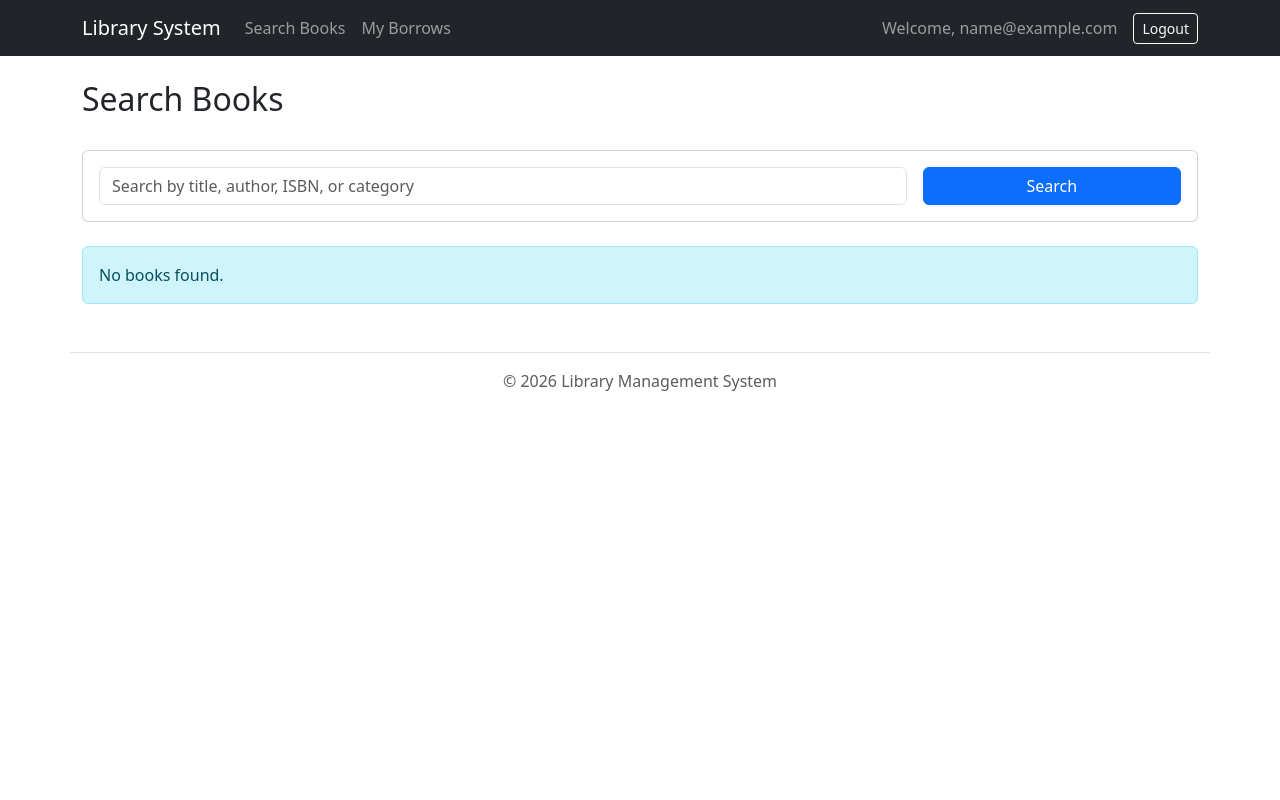
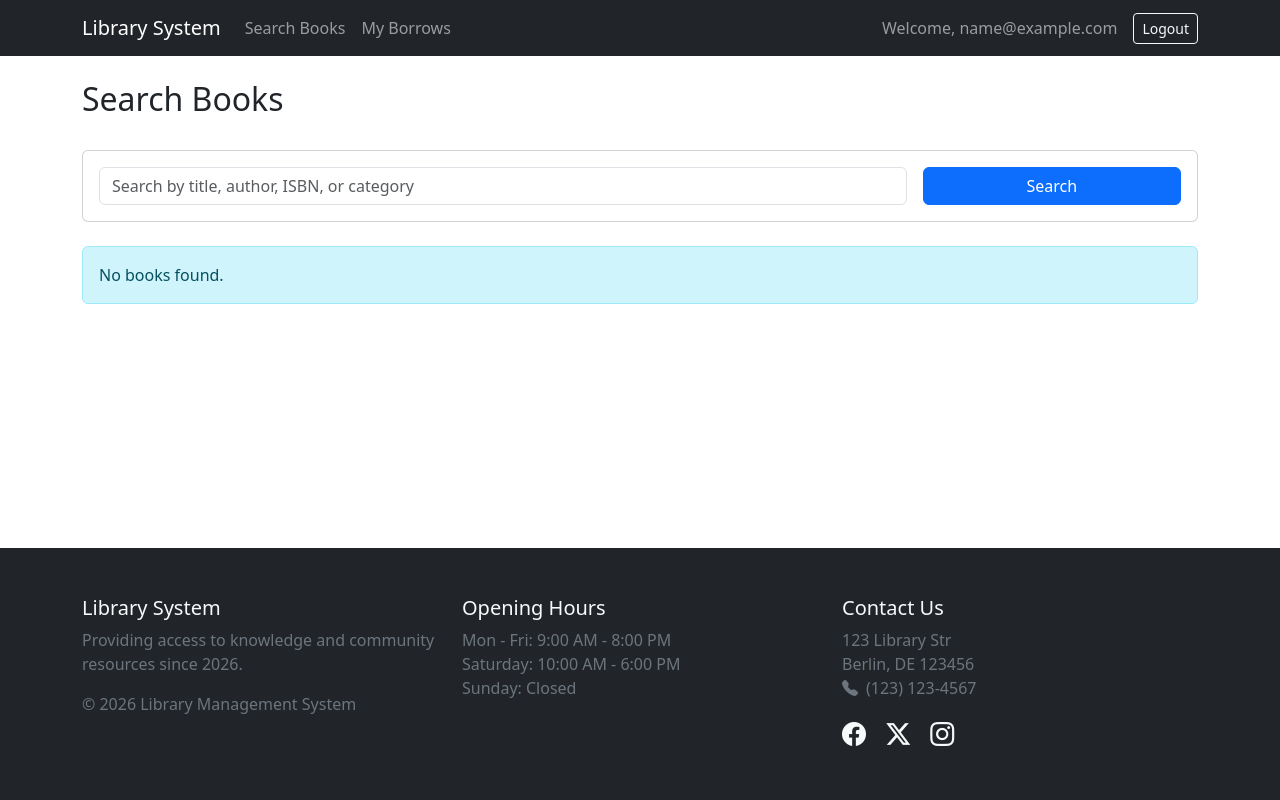
Before and after one commit to v-amna/library, a Django app: page /library/books/ in a window 1280 px wide. Run offline with Django 5.2, Linux system fonts and the light colour scheme; the visitor is signed in with stand-in values (Sample User, id 1); data that the repository does not hold is empty.

Commit message:
feat(UI): Add footer layout with dummy information and Bootstrap icons

```diff
--- a/templates/base.html
+++ b/templates/base.html
@@ -5,8 +5,9 @@
     <meta name="viewport" content="width=device-width, initial-scale=1.0">
     <title>{% block title %}Library Management System{% endblock %}</title>
     <link href="https://cdn.jsdelivr.net/npm/bootstrap@5.3.3/dist/css/bootstrap.min.css" rel="stylesheet">
+    <link rel="stylesheet" href="https://cdn.jsdelivr.net/npm/bootstrap-icons@1.11.3/font/bootstrap-icons.min.css">
 </head>
-<body>
+<body class="d-flex flex-column min-vh-100">
     <nav class="navbar navbar-expand-lg navbar-dark bg-dark mb-4">
         <div class="container">
             <a class="navbar-brand" href="/">Library System</a>
@@ -48,7 +49,7 @@
         </div>
     </nav>
 
-    <main class="container">
+    <main class="container flex-grow-1">
     {% if messages %}
         {% for message in messages %}
             <div class="alert alert-{{ message.tags }} alert-dismissible fade show">
@@ -60,8 +61,37 @@
         {% block content %}{% endblock %}
     </main>
 
-    <footer class="container mt-5 py-3 text-center text-muted border-top">
-        <p>&copy; 2026 Library Management System</p>
+    <footer class="bg-dark text-light mt-5 py-5">
+        <div class="container">
+            <div class="row g-4">
+                <div class="col-md-4">
+                    <h5>Library System</h5>
+                    <p class="text-secondary">Providing access to knowledge and community resources since 2026.</p>
+                    <p class="mb-0 text-secondary">&copy; 2026 Library Management System</p>
+                </div>
+                <div class="col-md-4">
+                    <h5>Opening Hours</h5>
+                    <ul class="list-unstyled text-secondary">
+                        <li>Mon - Fri: 9:00 AM - 8:00 PM</li>
+                        <li>Saturday: 10:00 AM - 6:00 PM</li>
+                        <li>Sunday: Closed</li>
+                    </ul>
+                </div>
+                <div class="col-md-4">
+                    <h5>Contact Us</h5>
+                    <address class="text-secondary">
+                        123 Library Str<br>
+                        Berlin, DE 123456<br>
+                        <i class="bi bi-telephone-fill me-2"></i>(123) 123-4567
+                    </address>
+                    <div class="mt-3">
+                        <a href="https://www.facebook.com" class="text-light me-3 text-decoration-none"><i class="bi bi-facebook fs-4"></i></a>
+                        <a href="https://www.x.com" class="text-light me-3 text-decoration-none"><i class="bi bi-twitter-x fs-4"></i></a>
+                        <a href="http://www.instagram.com" class="text-light text-decoration-none"><i class="bi bi-instagram fs-4"></i></a>
+                    </div>
+                </div>
+            </div>
+        </div>
     </footer>
     <script src="https://cdn.jsdelivr.net/npm/bootstrap@5.3.3/dist/js/bootstrap.bundle.min.js"></script>
 </body>
```
